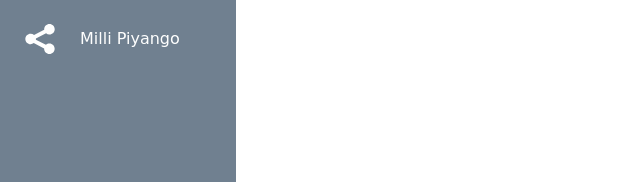
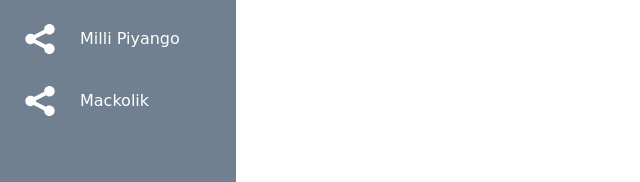
Before and after one commit to sercanboyraz/electrontest, an Electron app: page index.html in a window 1024 px wide. Shown: the part 208-390 px from the top of the page, without its empty margins (0-640 px from the left). Drawn offline with Linux system fonts and the light colour scheme.

Commit message:
Update index.html

```diff
--- a/index.html
+++ b/index.html
@@ -97,6 +97,13 @@
                             <use xmlns:xlink="http://www.w3.org/1999/xlink" xlink:href="#share"></use>
                         </svg><span>Milli Piyango</span></a>
                 </li>
+
+                <li>
+                    <a href="#" id="mackolik">
+                        <svg class="paper-airplane">
+                            <use xmlns:xlink="http://www.w3.org/1999/xlink" xlink:href="#share"></use>
+                        </svg><span>Mackolik</span></a>
+                </li>
             </ul>
         </nav>
     </header> <!-- //main-head -->
```
